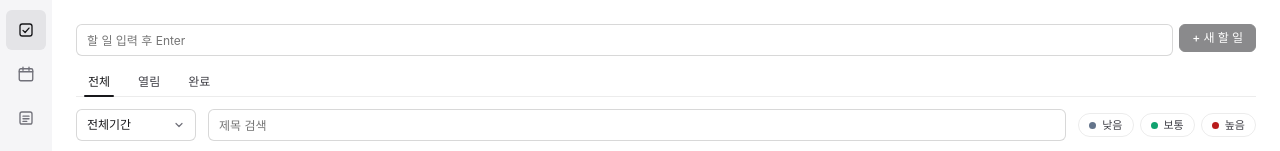
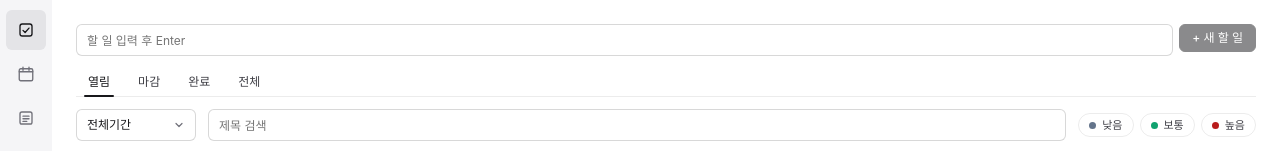
Before and after one commit to HSRyuuu/workspace-hub, a React (Vite) app in the folder app/: page / in a window 1280 px wide. Shown: the top 151 px of the page. Built offline with nearby package versions, Linux system fonts and the light colour scheme.

Commit message:
feat(todo): 마감 상태 필터 추가

```diff
--- a/app/src/features/todo/TodoPage.tsx
+++ b/app/src/features/todo/TodoPage.tsx
@@ -51,6 +51,11 @@ function applyDueRangeFilter(todos: Todo[], dueRange: Filters["dueRange"]): Todo
   });
 }
 
+function isOpenOverdue(todo: Todo): boolean {
+  if (todo.status !== "open" || !todo.due_at) return false;
+  return new Date(todo.due_at).getTime() < Date.now();
+}
+
 export default function TodoPage() {
   const [todos, setTodos] = useState<Todo[]>([]);
   const [selectedId, setSelectedId] = useState<number | null>(null);
@@ -58,7 +63,7 @@ export default function TodoPage() {
     query: "",
     priorities: new Set<Priority>(),
     dueRange: "all",
-    tab: "all",
+    tab: "open",
   });
   const [loading, setLoading] = useState(false);
 
@@ -106,7 +111,9 @@ export default function TodoPage() {
   // ── 필터링 ─────────────────────────────────────────────────────────────────
   const filteredTodos = useMemo(() => {
     let result = todos;
-    if (filters.tab !== "all") {
+    if (filters.tab === "overdue") {
+      result = result.filter(isOpenOverdue);
+    } else if (filters.tab !== "all") {
       result = result.filter((t) => t.status === filters.tab);
     }
     if (filters.query.trim()) {
@@ -132,7 +139,7 @@ export default function TodoPage() {
         query: "",
         priorities: new Set<Priority>(),
         dueRange: "all",
-        tab: "all",
+        tab: "open",
       });
       setSelectedId(newTodo.id);
       setTimeout(() => descriptionRef.current?.focus(), 0);
--- a/app/src/features/todo/components/TodoFilters.tsx
+++ b/app/src/features/todo/components/TodoFilters.tsx
@@ -3,7 +3,7 @@ import type { SelectOption, TabItem } from "../../../components/ui";
 import type { Priority } from "../types";
 
 export type DueRange = "all" | "today" | "last-week" | "this-month" | "overdue";
-export type TodoTab = "all" | "open" | "done";
+export type TodoTab = "open" | "overdue" | "done" | "all";
 
 export interface Filters {
   query: string;
@@ -24,9 +24,10 @@ const PRIORITY_LABELS: Record<Priority, string> = {
 };
 
 const STATUS_TABS: TabItem<TodoTab>[] = [
+  { value: "open", label: "열림" },
+  { value: "overdue", label: "마감" },
+  { value: "done", label: "완료" },
   { value: "all", label: "전체" },
-  { value: "open", label: "열림" },
-  { value: "done", label: "완료" },
 ];
 
 const DUE_OPTIONS: SelectOption<DueRange>[] = [
```
